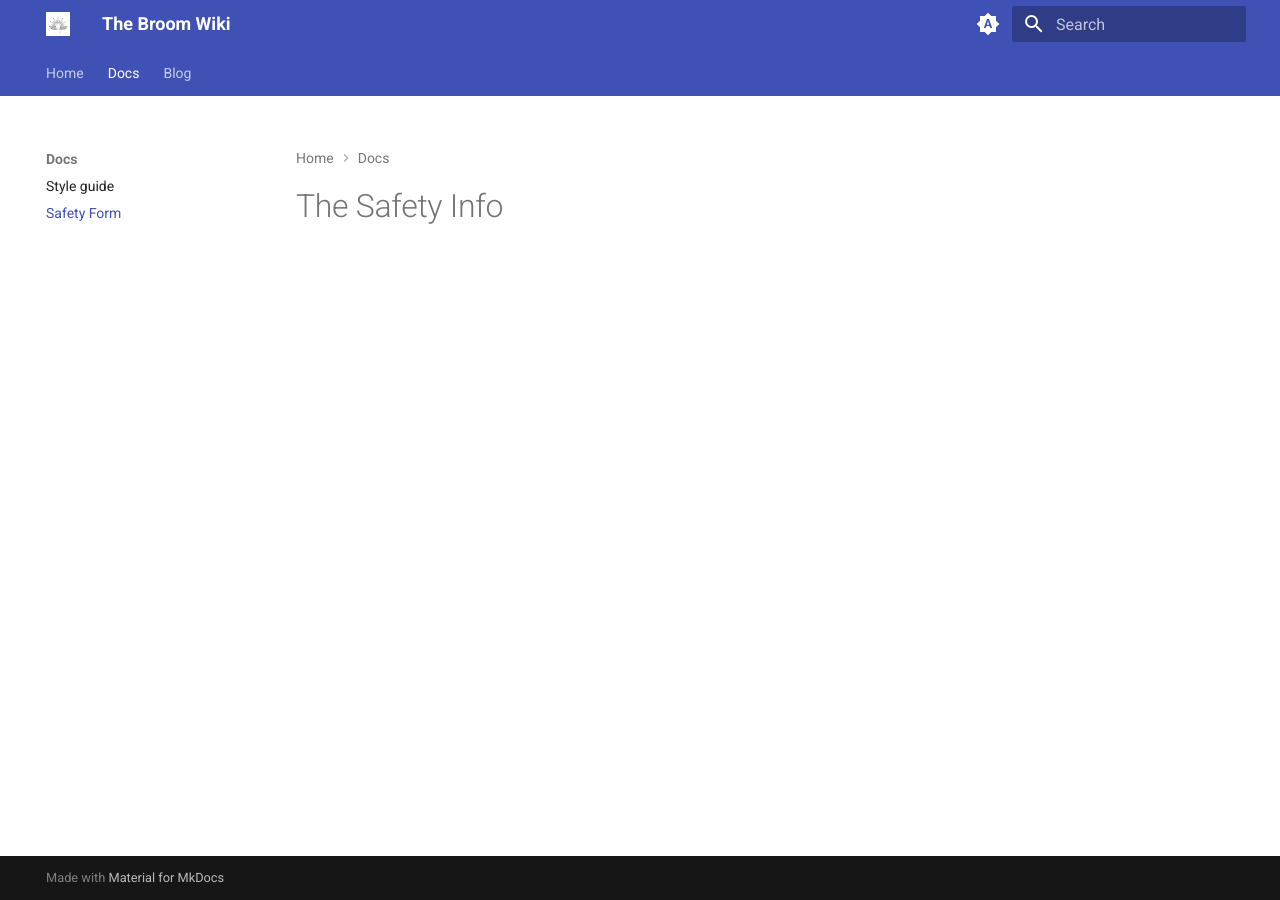
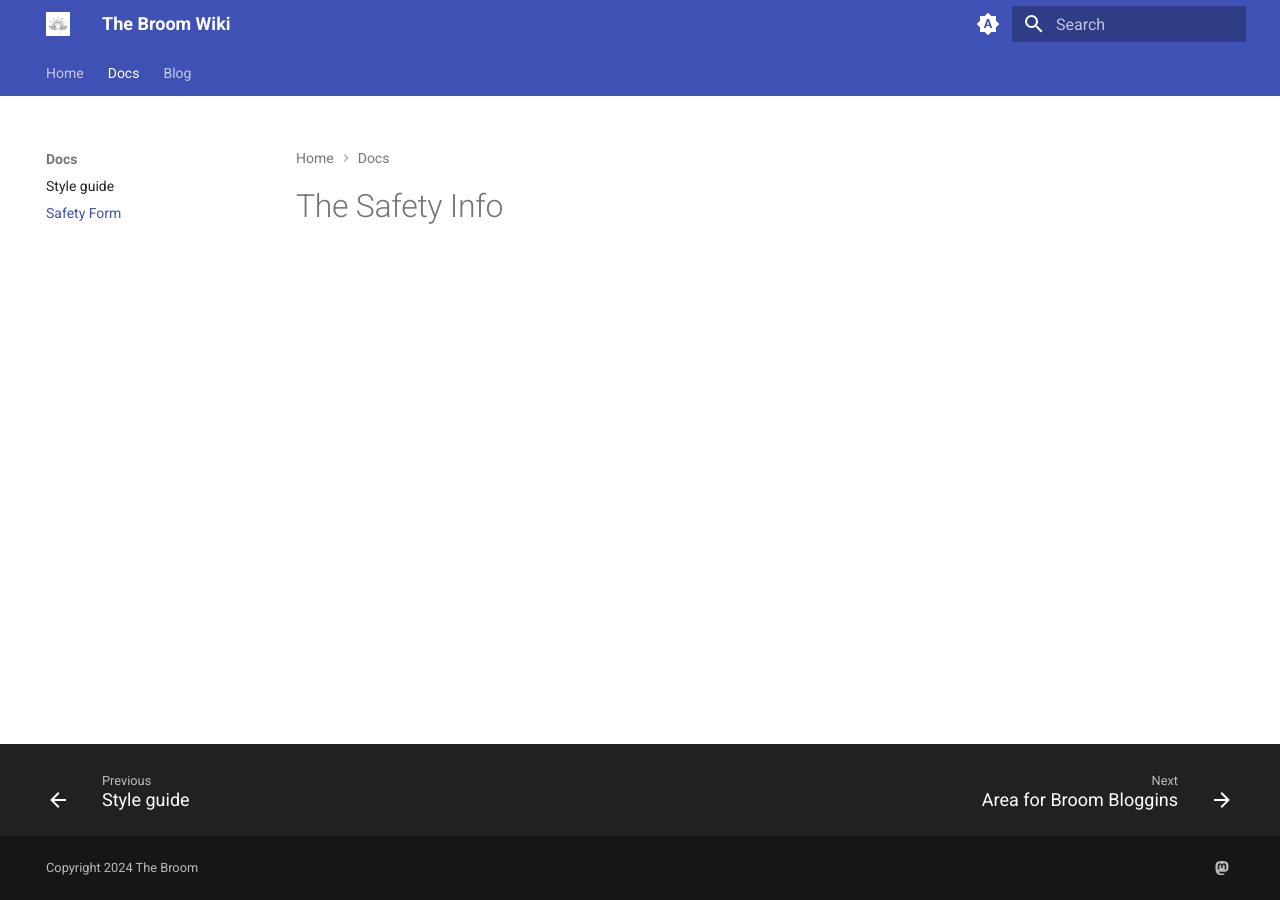
Before and after one commit to Podrock/mkdocs, an MkDocs documentation site: the page built from docs/safety.md, in a window 1280 px wide. Built offline with MkDocs 1.6.1 and Material for MkDocs 9.7.7, drawn with Linux system fonts in a browser that asks for light colours.

Commit message:
Customization pass 2

```diff
--- a/mkdocs.yml
+++ b/mkdocs.yml
@@ -31,6 +31,7 @@ theme:
     - navigation.path
     - search.suggest
     - search.share
+    - navigation.footer
 
 nav:
   - Home: index.md
@@ -40,6 +41,18 @@ nav:
   - Blog:
     - blog/index.md
 
+markdown_extensions:
+  - attr_list
+  - md_in_html
+
 plugins:
   - search
   - blog
+  - glightbox
+
+extra:
+  generator: false
+  social:
+    - icon: fontawesome/brands/mastodon
+      link: https://m.thebroom.us/@radio
+copyright: Copyright 2024 The Broom
```
Also changed, not shown: docs/index.md (+8 -2 lines), 5 other files.
